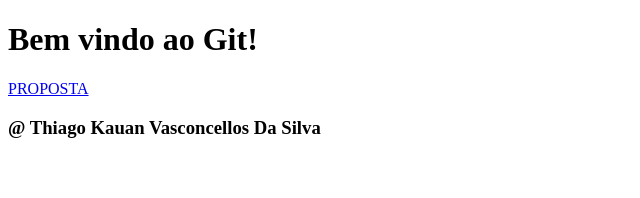
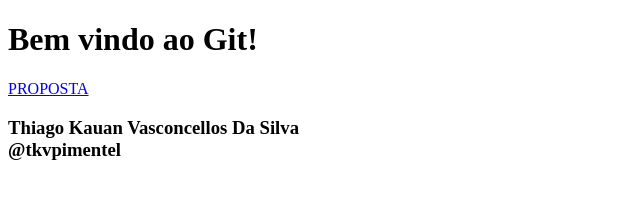
Before and after one commit to tkvpimentel/Projeto-PW, a plain HTML site: page index.html in a window 1280 px wide. Shown: the whole page, without its empty margins (0-640 px from the left). Drawn offline with Linux system fonts and the light colour scheme.

Commit message:
usuario github acrescentado no html

```diff
--- a/index.html
+++ b/index.html
@@ -12,6 +12,8 @@
     <a href="https://drive.google.com/file/d/1K75OEOYaxCYhT81gUX7Q9AGB-n8BTVlQ/view?usp=sharing">PROPOSTA</a>
 
 
-    <h3>@ Thiago Kauan Vasconcellos Da Silva</h3 aling>
+    <h3>Thiago Kauan Vasconcellos Da Silva
+        <br>@tkvpimentel
+    </h3>
 </body>
 </html>
```
